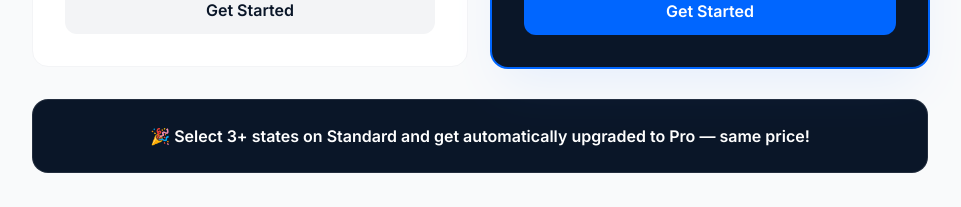
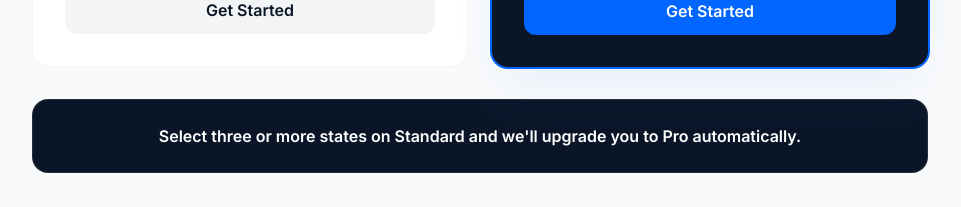
Before and after one commit to lableadmanager-bit/lableadspro-website, a Next.js app: page / in a window 1280 px wide. Shown: the part 4404-4611 px from the top of the page, without its empty margins (160-1121 px from the left). Built offline with nearby package versions, Linux system fonts and the light colour scheme.

Commit message:
fix: pricing banner — no emoji, no em dash, cleaner copy

```diff
--- a/src/components/Pricing.tsx
+++ b/src/components/Pricing.tsx
@@ -115,7 +115,7 @@ export default function Pricing() {
 
         <div className="mt-8 max-w-4xl mx-auto bg-[var(--color-dark)] rounded-2xl p-6 text-center border border-white/10">
           <p className="text-white text-base font-semibold">
-            🎉 Select 3+ states on Standard and get automatically upgraded to Pro — same price!
+            Select three or more states on Standard and we&apos;ll upgrade you to Pro automatically.
           </p>
         </div>
 
```
